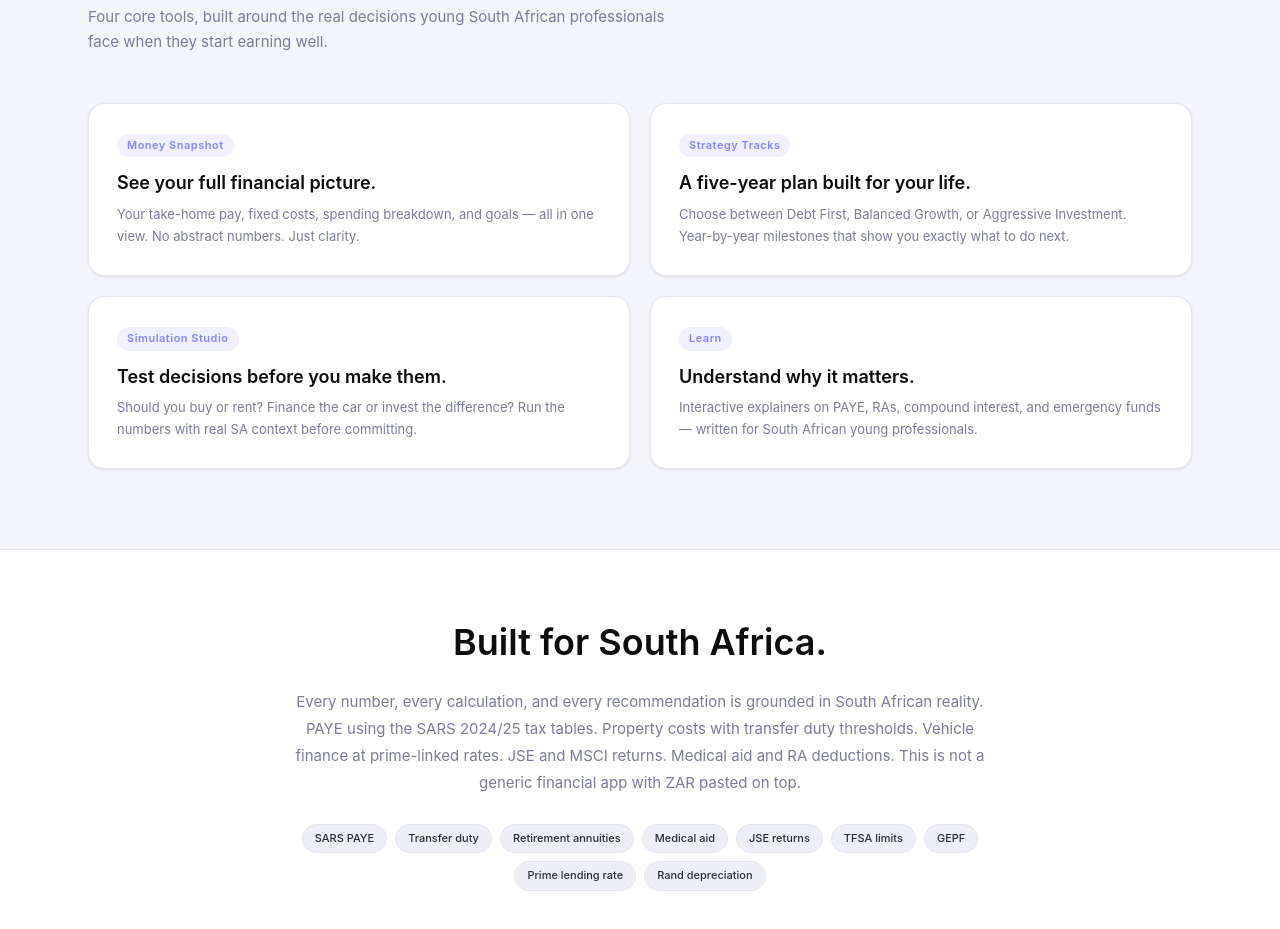
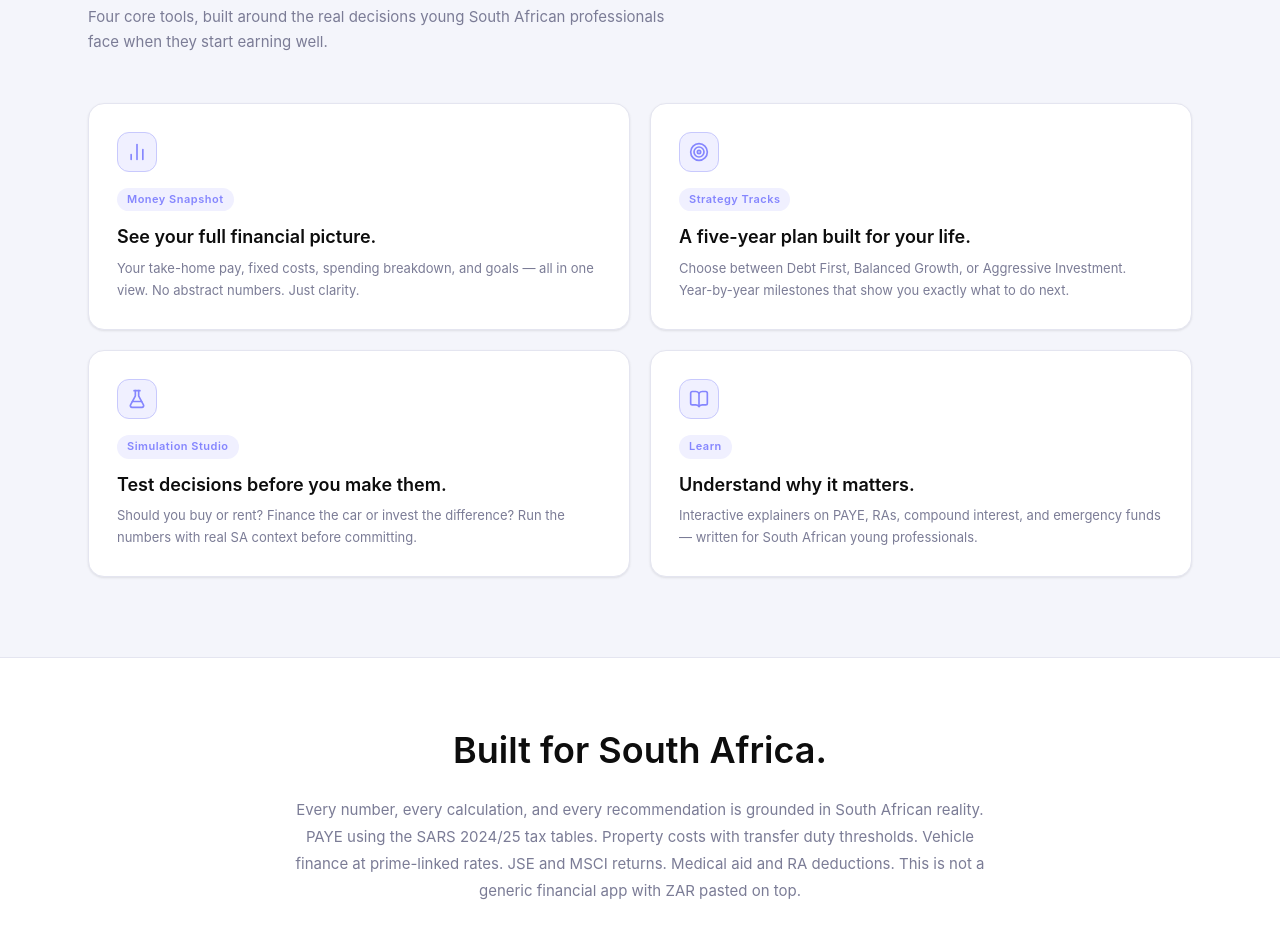
Before and after one commit to serens-star/WealthStudio, a React (Vite) app in the folder AbsaNextGen/: page / in a window 1280 px wide. Shown: the part 1000-1929 px from the top of the page. Built offline with nearby package versions, Linux system fonts and the light colour scheme.

Commit message:
more clean up

```diff
--- a/AbsaNextGen/package.json
+++ b/AbsaNextGen/package.json
@@ -10,6 +10,7 @@
     "preview": "vite preview"
   },
   "dependencies": {
+    "lucide-react": "^1.17.0",
     "react": "^19.2.4",
     "react-dom": "^19.2.4",
     "react-router-dom": "^7.13.2"
--- a/AbsaNextGen/src/components/SideBar.css
+++ b/AbsaNextGen/src/components/SideBar.css
@@ -74,10 +74,16 @@
 }
 
 .sidebar__link-icon {
-  font-size: 16px;
-  width: 18px;
-  text-align: center;
+  width: 16px;
+  height: 16px;
   flex-shrink: 0;
+  opacity: 0.7;
+  transition: opacity var(--transition);
+}
+
+.sidebar__link:hover .sidebar__link-icon,
+.sidebar__link--active .sidebar__link-icon {
+  opacity: 1;
 }
 
 .sidebar__footer {
--- a/AbsaNextGen/src/components/sideBar.jsx
+++ b/AbsaNextGen/src/components/sideBar.jsx
@@ -1,13 +1,21 @@
 import { NavLink } from "react-router-dom";
 import { useUser } from "../context/UserContext";
+import {
+  Home,
+  TrendingUp,
+  FlaskConical,
+  BookOpen,
+  User,
+  LogOut,
+} from "lucide-react";
 import "./SideBar.css";
 
 const navItems = [
-  { label: "Home", to: "/", icon: "⊞" },
-  { label: "Tracks", to: "/tracks", icon: "◎" },
-  { label: "Simulate", to: "/simulate", icon: "⟳" },
-  { label: "Learn", to: "/learn", icon: "◈" },
-  { label: "Profile", to: "/profile", icon: "◉" },
+  { label: "Home", to: "/", icon: Home },
+  { label: "Tracks", to: "/tracks", icon: TrendingUp },
+  { label: "Simulate", to: "/simulate", icon: FlaskConical },
+  { label: "Learn", to: "/learn", icon: BookOpen },
+  { label: "Profile", to: "/profile", icon: User },
 ];
 
 export default function SideBar({ onLogout }) {
@@ -30,7 +38,7 @@ export default function SideBar({ onLogout }) {
               isActive ? "sidebar__link sidebar__link--active" : "sidebar__link"
             }
           >
-            <span className="sidebar__link-icon">{item.icon}</span>
+            <item.icon size={16} className="sidebar__link-icon" />
             {item.label}
           </NavLink>
         ))}
@@ -42,7 +50,7 @@ export default function SideBar({ onLogout }) {
           <span className="sidebar__user-name">{user?.name || "User"}</span>
         </div>
         <button className="sidebar__logout" onClick={onLogout}>
-          <span className="sidebar__link-icon">→</span>
+          <LogOut size={16} className="sidebar__link-icon" />
           Log out
         </button>
       </div>
--- a/AbsaNextGen/src/pages/Landing/Landing.css
+++ b/AbsaNextGen/src/pages/Landing/Landing.css
@@ -396,6 +396,22 @@
   line-height: 1.7;
 }
 
+.landing__feature-icon-wrap {
+  width: 40px;
+  height: 40px;
+  border-radius: var(--radius-md);
+  background: var(--color-accent-light);
+  border: 1px solid var(--color-accent-border);
+  display: flex;
+  align-items: center;
+  justify-content: center;
+  margin-bottom: 14px;
+}
+
+.landing__feature-icon {
+  color: var(--color-accent);
+}
+
 .landing__sa {
   background: var(--color-surface-raised);
   border-top: 1px solid var(--color-border);
--- a/AbsaNextGen/src/pages/Landing/Landing.jsx
+++ b/AbsaNextGen/src/pages/Landing/Landing.jsx
@@ -1,27 +1,32 @@
 import { Link } from "react-router-dom";
+import { BarChart2, Target, FlaskConical, BookOpen } from "lucide-react";
 import "./Landing.css";
 
 const features = [
   {
     id: 1,
+    icon: BarChart2,
     label: "Money Snapshot",
     heading: "See your full financial picture.",
     body: "Your take-home pay, fixed costs, spending breakdown, and goals — all in one view. No abstract numbers. Just clarity.",
   },
   {
     id: 2,
+    icon: Target,
     label: "Strategy Tracks",
     heading: "A five-year plan built for your life.",
     body: "Choose between Debt First, Balanced Growth, or Aggressive Investment. Year-by-year milestones that show you exactly what to do next.",
   },
   {
     id: 3,
+    icon: FlaskConical,
     label: "Simulation Studio",
     heading: "Test decisions before you make them.",
     body: "Should you buy or rent? Finance the car or invest the difference? Run the numbers with real SA context before committing.",
   },
   {
     id: 4,
+    icon: BookOpen,
     label: "Learn",
     heading: "Understand why it matters.",
     body: "Interactive explainers on PAYE, RAs, compound interest, and emergency funds — written for South African young professionals.",
@@ -139,6 +144,9 @@ export default function Landing() {
         <div className="landing__features-grid">
           {features.map((f) => (
             <div key={f.id} className="landing__feature-card">
+              <div className="landing__feature-icon-wrap">
+                <f.icon size={20} className="landing__feature-icon" />
+              </div>
               <span className="landing__feature-label">{f.label}</span>
               <h3 className="landing__feature-heading">{f.heading}</h3>
               <p className="landing__feature-body">{f.body}</p>
--- a/AbsaNextGen/src/pages/Onboarding/Onboarding.css
+++ b/AbsaNextGen/src/pages/Onboarding/Onboarding.css
@@ -135,10 +135,10 @@
 }
 
 .onboarding__welcome-icon {
-  font-size: 22px;
+  color: var(--color-accent);
   flex-shrink: 0;
+  margin-top: 2px;
 }
-
 .onboarding__welcome-label {
   font-size: var(--text-sm);
   font-weight: var(--weight-bold);
--- a/AbsaNextGen/src/pages/Onboarding/Onboarding.jsx
+++ b/AbsaNextGen/src/pages/Onboarding/Onboarding.jsx
@@ -1,6 +1,7 @@
 import { useState } from "react";
 import { useNavigate } from "react-router-dom";
 import { useUser } from "../../context/UserContext";
+import { BarChart2, Target, FlaskConical, BookOpen } from "lucide-react";
 import "./Onboarding.css";
 
 const steps = [
@@ -294,30 +295,28 @@ export default function Onboarding() {
               <div className="onboarding__welcome-grid">
                 {[
                   {
-                    icon: "📊",
+                    icon: BarChart2,
                     label: "Money Snapshot",
                     desc: "Your financial picture at a glance",
                   },
                   {
-                    icon: "🎯",
+                    icon: Target,
                     label: "Strategy Track",
                     desc: "A five-year plan built for your life",
                   },
                   {
-                    icon: "🔬",
+                    icon: FlaskConical,
                     label: "Simulation Studio",
                     desc: "Test decisions before you make them",
                   },
                   {
-                    icon: "📚",
+                    icon: BookOpen,
                     label: "Learn",
                     desc: "SA finance explained in plain English",
                   },
                 ].map((item) => (
                   <div key={item.label} className="onboarding__welcome-item">
-                    <span className="onboarding__welcome-icon">
-                      {item.icon}
-                    </span>
+                    <item.icon size={22} className="onboarding__welcome-icon" />
                     <div>
                       <p className="onboarding__welcome-label">{item.label}</p>
                       <p className="onboarding__welcome-desc">{item.desc}</p>
```
Also changed, not shown: 1 other file (tests, documents, lock files or other folders).
